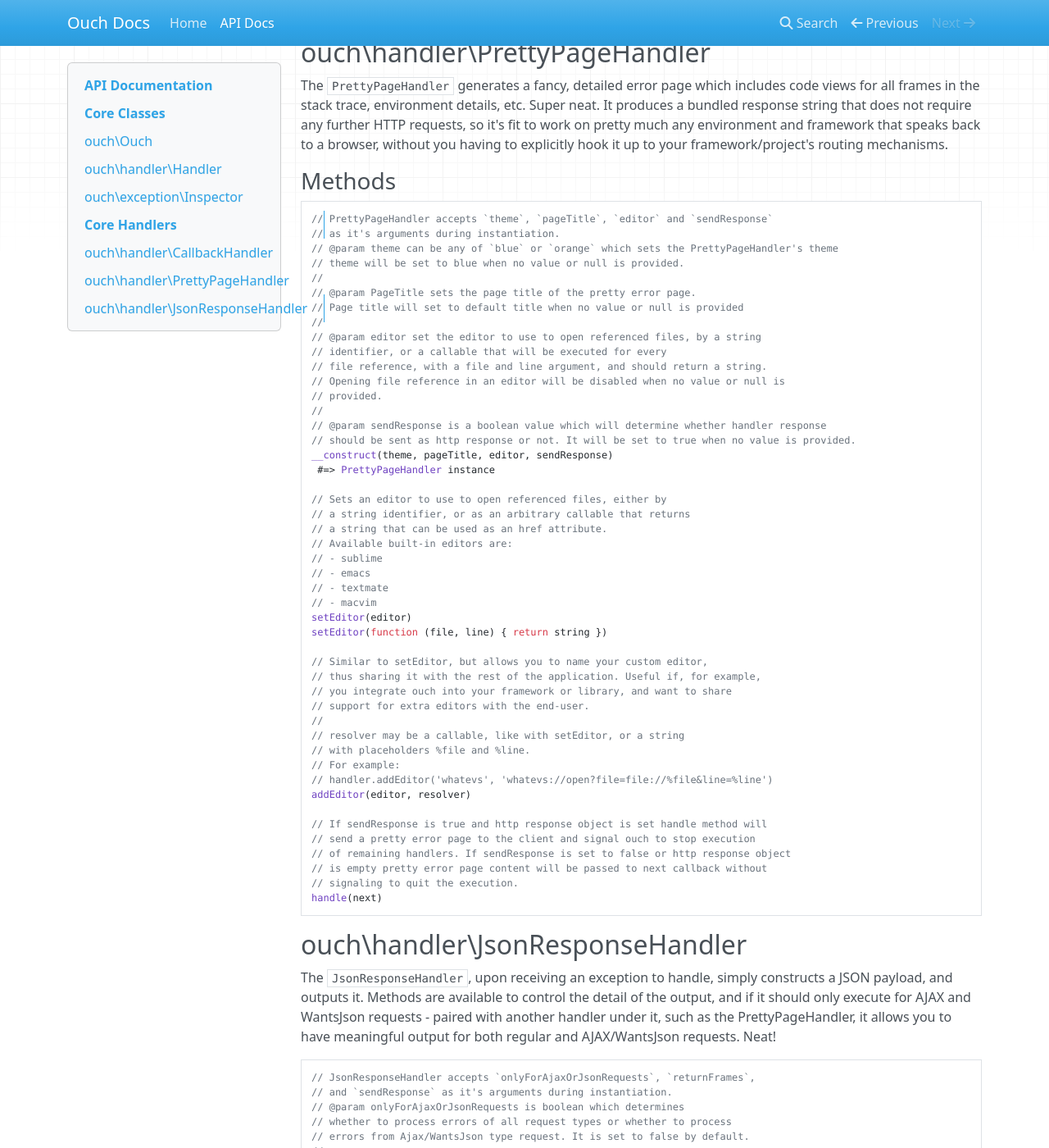
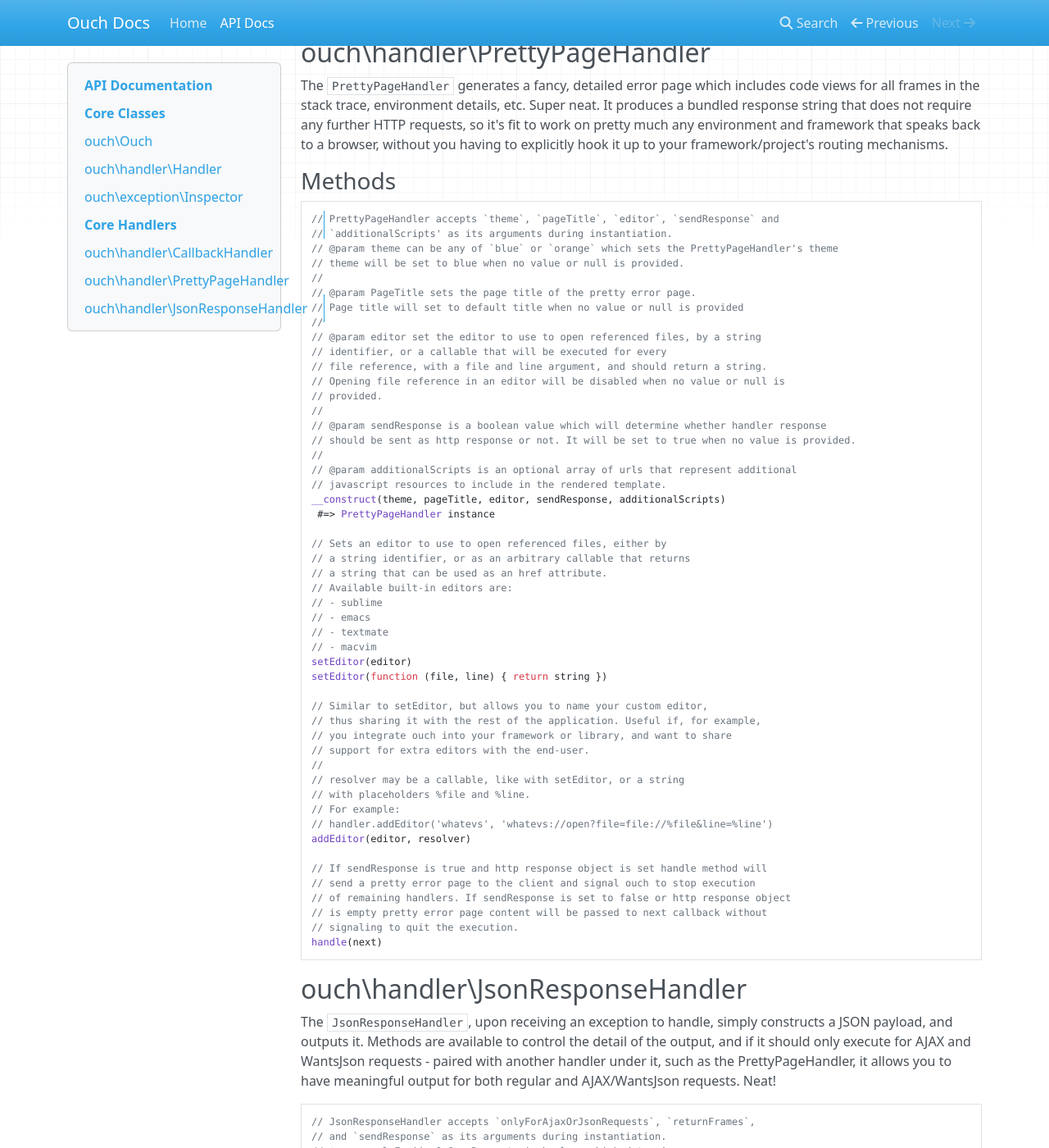
Before and after one commit to quorrajs/Ouch, an MkDocs documentation site: the page built from docs/api-docs.md, in a window 1280 px wide and 1400 px high, scrolled down 3358 px. Shown: the whole window at 82% size. Built offline with MkDocs 1.6.1, drawn with Linux system fonts in a browser that asks for light colours; nearby versions of some CDN libraries; old or Windows-style settings are respelled for this version of MkDocs.

Commit message:
Update docs

````diff
--- a/docs/api-docs.md
+++ b/docs/api-docs.md
@@ -174,8 +174,8 @@ The `PrettyPageHandler` generates a fancy, detailed error page which includes co
 ### Methods
 
 ```javascript
-// PrettyPageHandler accepts `theme`, `pageTitle`, `editor` and `sendResponse`
-// as it's arguments during instantiation.
+// PrettyPageHandler accepts `theme`, `pageTitle`, `editor`, `sendResponse` and
+// `additionalScripts' as its arguments during instantiation.
 // @param theme can be any of `blue` or `orange` which sets the PrettyPageHandler's theme
 // theme will be set to blue when no value or null is provided.
 //
@@ -190,7 +190,10 @@ The `PrettyPageHandler` generates a fancy, detailed error page which includes co
 //
 // @param sendResponse is a boolean value which will determine whether handler response
 // should be sent as http response or not. It will be set to true when no value is provided.
-__construct(theme, pageTitle, editor, sendResponse)
+//
+// @param additionalScripts is an optional array of urls that represent additional
+// javascript resources to include in the rendered template.
+__construct(theme, pageTitle, editor, sendResponse, additionalScripts)
  #=> PrettyPageHandler instance
 
 // Sets an editor to use to open referenced files, either by
@@ -229,7 +232,7 @@ The `JsonResponseHandler`, upon receiving an exception to handle, simply constru
 
 ```javascript
 // JsonResponseHandler accepts `onlyForAjaxOrJsonRequests`, `returnFrames`,
-// and `sendResponse` as it's arguments during instantiation.
+// and `sendResponse` as its arguments during instantiation.
 // @param onlyForAjaxOrJsonRequests is boolean which determines
 // whether to process errors of all request types or whether to process
 // errors from Ajax/WantsJson type request. It is set to false by default.
````
Also changed, not shown: README.md (+1 -1 lines), 1 other file.
